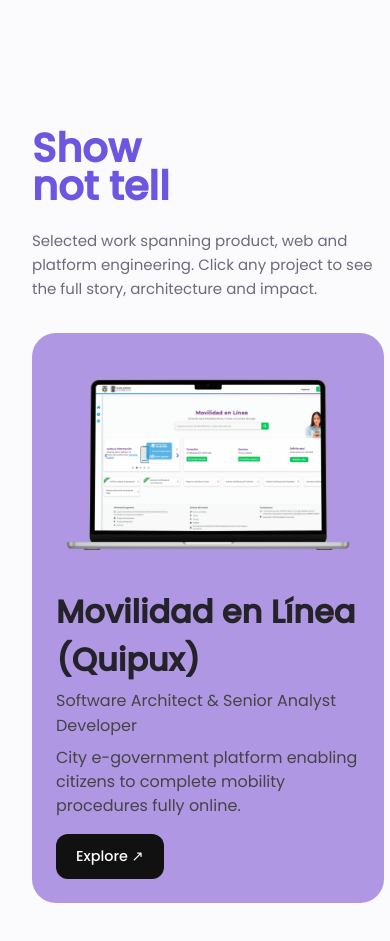
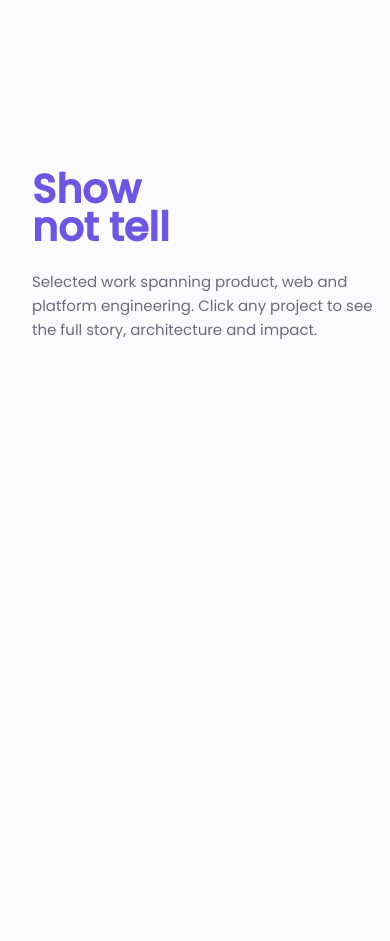
Before and after one commit to Jhonsebastianas/portafolio, a Next.js app: page / in a window 390 px wide. Shown: the part 3780-4721 px from the top of the page. Built offline with nearby package versions, Linux system fonts and the light colour scheme; a web font is replaced by a local one.

Commit message:
add mobile scroll horizontal for show text

```diff
--- a/src/components/sections/ProjectsShowcase.jsx
+++ b/src/components/sections/ProjectsShowcase.jsx
@@ -77,6 +77,23 @@ const Cards = styled.div`
   }
 `;
 
+const ShowNotTellMobile = styled.div`
+  display: none;
+  flex-direction: column;
+  width: 100%;
+  max-width: 550px;
+  min-height: 820px;
+  position: relative;
+  overflow: hidden;
+  cursor: pointer;
+
+  @media (max-width: 768px) {
+    display: flex;
+    max-width: 100%;
+    min-height: 570px;
+  }
+`;
+
 const ProjectsShowcase = () => {
   const railRef = useRef(null);
   const sectionRef = useRef(null);
@@ -105,7 +122,7 @@ const ProjectsShowcase = () => {
 
         if (scrollDistance <= 0) return;
 
-        const start = isMobile ? 'top -10%' : 'top top';
+        const start = isMobile ? "top top" : "top top";
 
         // Usar la utilidad de animación para el scroll horizontal
         const tl = await createHorizontalScroll(
@@ -159,6 +176,7 @@ const ProjectsShowcase = () => {
     <>
       <Section id="portfolio" ref={sectionRef}>
         <Grid>
+          {!isMobile && (
             <LeftCopy ref={leftCopyRef}>
               <h2>
                 Show
@@ -167,14 +185,34 @@ const ProjectsShowcase = () => {
               </h2>
               <p>
                 Selected work spanning product, web and platform engineering.
-              Click any project to see the full story, architecture and impact.
+                Click any project to see the full story, architecture and
+                impact.
               </p>
             </LeftCopy>
+          )}
+
           <RightRail>
             <Cards ref={railRef}>
+              <ShowNotTellMobile key={"ejempl"}>
+                <LeftCopy ref={leftCopyRef}>
+                  <h2>
+                    Show
+                    <br />
+                    not tell
+                  </h2>
+                  <p>
+                    Selected work spanning product, web and platform
+                    engineering. Click any project to see the full story,
+                    architecture and impact.
+                  </p>
+                </LeftCopy>
+              </ShowNotTellMobile>
               {portfolioProjects.map((project) => {
-                const { background, description, img, job, slug, title } = project;
-                const exploreLink = `/projects/${slug || encodeURIComponent(p.title.toLowerCase())}`;
+                const { background, description, img, job, slug, title } =
+                  project;
+                const exploreLink = `/projects/${
+                  slug || encodeURIComponent(p.title.toLowerCase())
+                }`;
                 const imageProject = `/images/projects/${img}`;
                 return (
                   <CardWrapper
```
Lines whose indentation alone changed are shown as unchanged.
